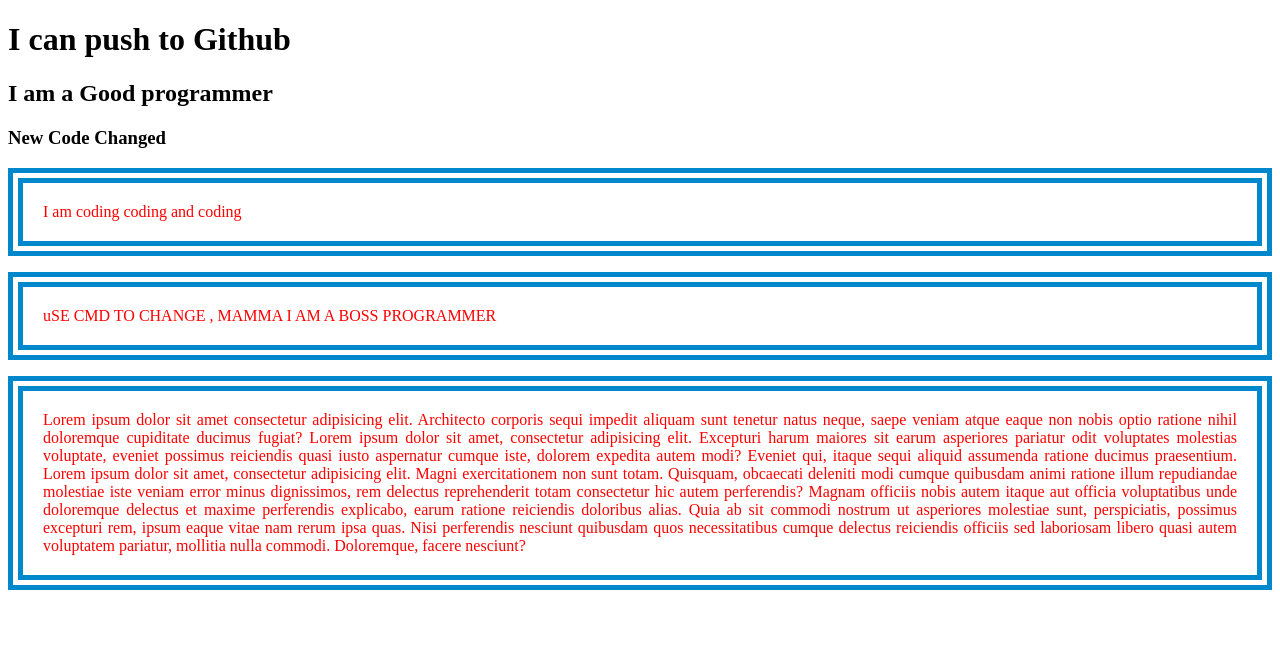
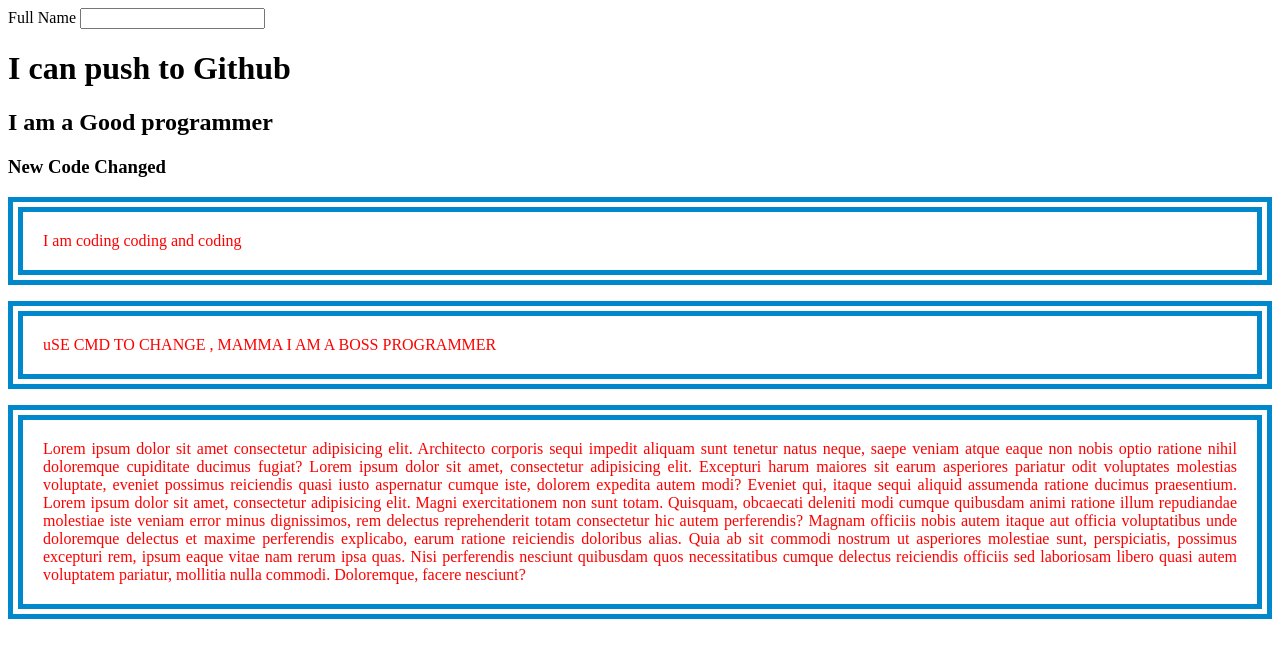
Before and after one commit to shohancs/my-prac-repo, a plain HTML site: page index.html in a window 1280 px wide. Drawn offline with Linux system fonts and the light colour scheme.

Commit message:
add fORM

```diff
--- a/index.html
+++ b/index.html
@@ -13,7 +13,18 @@
     <link rel="stylesheet" href="css/style.css">
 </head>
 <body>
+    <!-- Form Start-->
+
+    <form action="" method="">
+        <div>
+            <label">Full Name</label>
+            <input type="text" name="fullName">
+        </div>
+    </form>
+
+    <!-- Form End -->
     <h1>I can push to Github</h1>
+
     <h2>I am a Good programmer</h2>
     <h3>New Code Changed</h3>
     <p>I am coding coding and coding</p>
```
